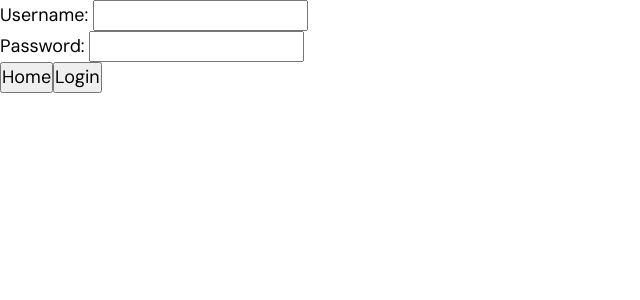
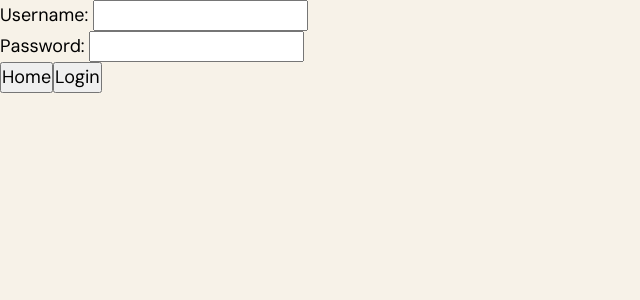
Before and after one commit to Q-Chan97/scribe-blog, a React (Vite) app in the folder frontend/: page /login in a window 1280 px wide. Shown: the top 300 px of the page, without its empty margins (0-640 px from the left). Built offline with nearby package versions, Linux system fonts and the light colour scheme.

Commit message:
style: New colors

```diff
--- a/frontend/src/vars.css
+++ b/frontend/src/vars.css
@@ -1,12 +1,27 @@
 :root {
-    --primary-color: #44205a;
-    --primary-light: #6b3480; /* Hover states */
-    --primary-lighter: #f0e8f5; /* Backgrounds ? */
+    /* Main */
+    --color-purple: #4a1f3f;
+    --color-purple-light: #7a3a6a;
 
-    --accent-color: #d178e3; /* Highlights */
-    --alt-cta-color: #e8c97a; /* Call to Action */
-    --background-color: #faf7fc;
+    --color-rose: #e35567;
+    --color-rose-light: #f0849d;
 
-    --text-color: #1e0f28;
-    --border-color: #e0d4ea;
+    --color-gold: #e8c97a;
+    --color-gold-dark: #c4933a;
+
+    --color-sky: #80c2e2;
+    --color-sky-dark: #3a85a8;
+
+    --color-amber: #976a32;
+    --color-amber-light: #c49a60;
+
+    --color-sage: #82d77f;
+
+    /* Neutral */
+    --color-text: #2c2416;
+    --color-text-muted: #7a6a52;
+    --color-surface: #fdfaf4;
+    --color-bg: #f7f2e8;
+    --color-bg-warm: #ece2cb;
+    --color-border: #ddd0b8;
 }
```
